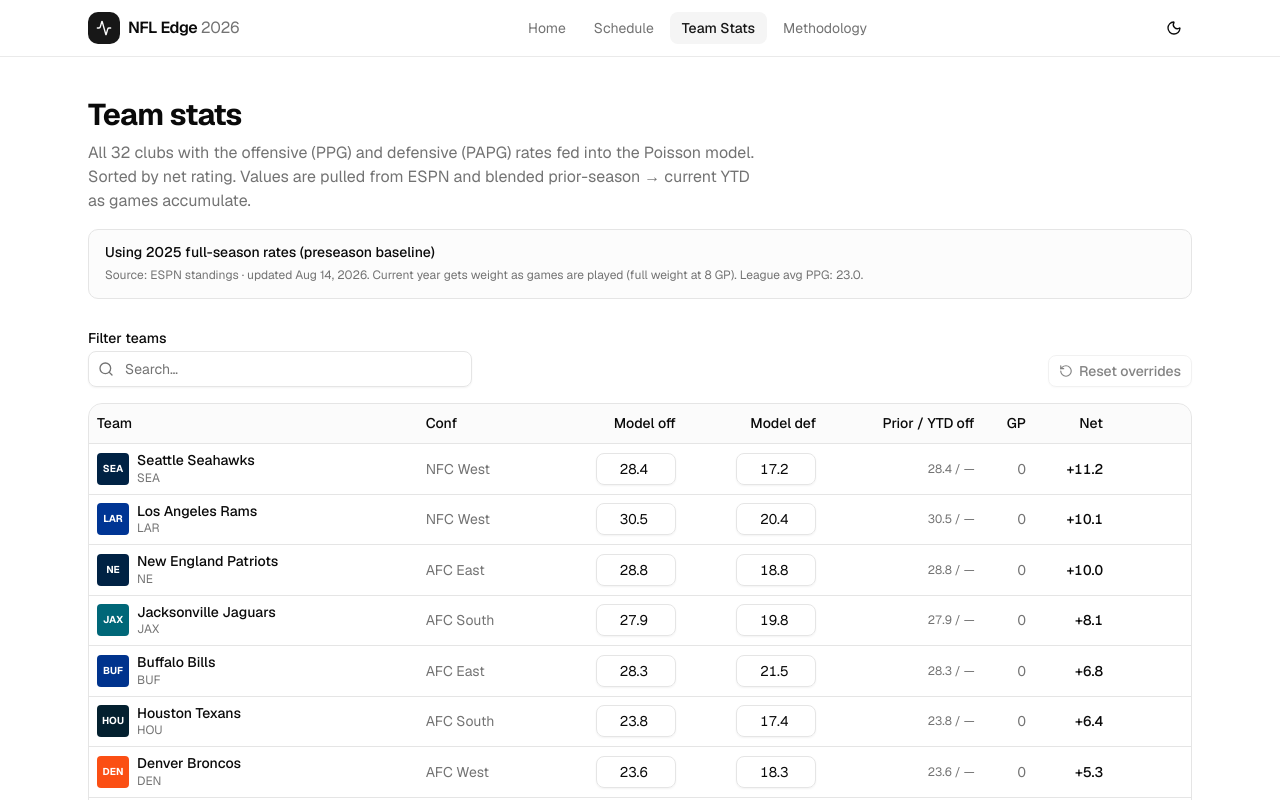
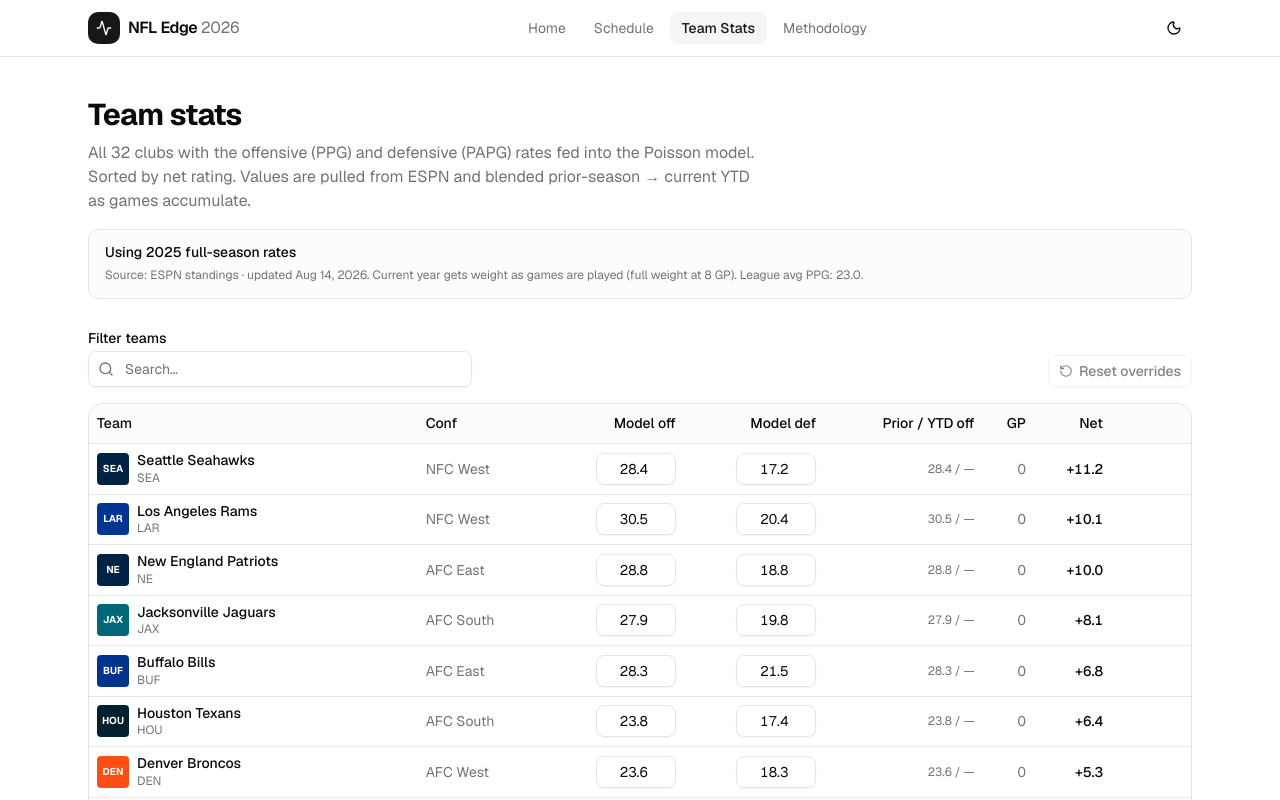
Before and after one commit to ashmetax-stack/nfl-edge-simulator-2026, a Next.js app: page /teams in a window 1280 px wide. Shown: the top 800 px of the page. Built offline with nearby package versions, Linux system fonts and the light colour scheme.

Commit message:
Clarify ratings badge as 2025 full-season rates.
Drop the sync date from the home badge so it is not read as a through-date, and keep ESPN freshness on Team Stats.

```diff
--- a/src/components/teams/ratings-badge.tsx
+++ b/src/components/teams/ratings-badge.tsx
@@ -52,7 +52,7 @@
       >
         <p className="font-medium text-foreground">
           {preseason
-            ? `Using ${meta.priorSeason} full-season rates (preseason baseline)`
+            ? `Using ${meta.priorSeason} full-season rates`
             : `Ratings as of Week ${meta.statsWeek} (${meta.currentSeason} season)`}
         </p>
         <p className="text-muted-foreground text-xs leading-relaxed">
@@ -69,7 +69,7 @@
   return (
     <Badge variant="secondary" className={cn("font-normal", className)}>
       {preseason
-        ? `Ratings: ${meta.priorSeason} baseline · ${when}`
+        ? `Ratings: ${meta.priorSeason} full-season rates`
         : `Ratings: Week ${meta.statsWeek} · ${when}`}
     </Badge>
   );
--- a/src/lib/data.ts
+++ b/src/lib/data.ts
@@ -49,7 +49,7 @@
     year: "numeric",
   });
   if (sm.statsWeek == null || sm.gamesPlayedMax <= 0) {
-    return `Ratings: ${sm.priorSeason} season baseline · updated ${when}`;
+    return `Ratings: ${sm.priorSeason} full-season rates`;
   }
   return `Ratings as of Week ${sm.statsWeek} · ${sm.currentSeason} YTD blended · ${when}`;
 }
```
